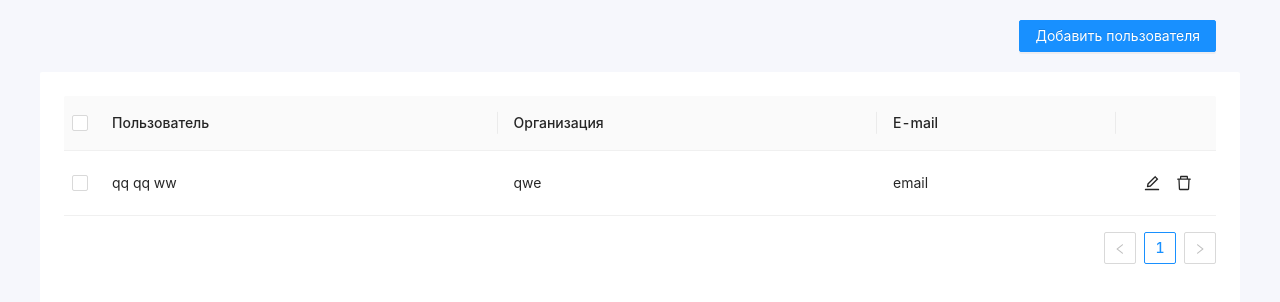
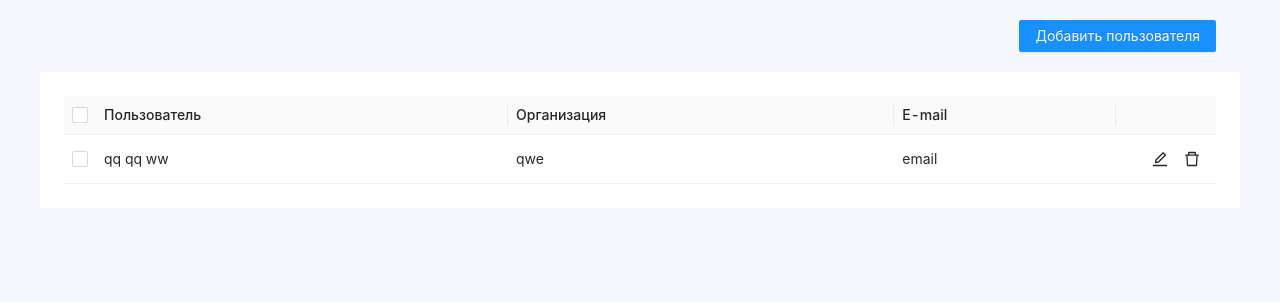
Before and after one commit to studenttsu/react-redux-example, a React (Create React App) app: page / in a window 1280 px wide. Shown: the top 302 px of the page. Built offline with nearby package versions, Linux system fonts and the light colour scheme.

Commit message:
added usersStore facade

```diff
--- a/src/features/users/UsersPage.tsx
+++ b/src/features/users/UsersPage.tsx
@@ -1,27 +1,27 @@
-import { useEffect } from 'react';
+import { useEffect, useMemo } from 'react';
 import { Button, Card, PageHeader } from 'antd';
 import { DeleteOutlined } from '@ant-design/icons';
-import { useAppDispatch } from 'store';
 
-import { fetchUsers, useUsersStore } from 'features/users/state';
+import { declensionOfWords } from 'common/utils';
+import { fetchUsersAction, useUsersStore } from './state';
 import { UsersTable } from './components/UsersTable';
-import { declensionOfWords } from 'common/utils/declensionOfWords';
 
 export const UsersPage = () => {
-    const dispatch = useAppDispatch();
     const { selectedIds } = useUsersStore();
 
     useEffect(() => {
-        dispatch(fetchUsers({ pageSize: 10, pageIndex: 0 }));
+        fetchUsersAction();
     }, []);
+
+    const removeButtonText = useMemo(() => <>
+        Удалить {selectedIds.length} {declensionOfWords(selectedIds.length, ['запись', 'записи', 'записей'])}
+    </>, [selectedIds]);
 
     return (
         <>
             <PageHeader
                 title={selectedIds.length > 0 && (
-                    <Button icon={<DeleteOutlined />}>
-                        Удалить {selectedIds.length} {declensionOfWords(selectedIds.length, ['запись', 'записи', 'записей'])}
-                    </Button>
+                    <Button icon={<DeleteOutlined />}>{removeButtonText}</Button>
                 )}
                 extra={<Button type="primary">Добавить пользователя</Button>}
             />
--- a/src/features/users/components/UsersTable.tsx
+++ b/src/features/users/components/UsersTable.tsx
@@ -1,18 +1,14 @@
-import { Key, useMemo } from 'react';
+import { useMemo } from 'react';
 import { ColumnsType } from 'antd/lib/table/interface';
 import { Button, Table, Tooltip } from 'antd';
 import { DeleteOutlined, EditOutlined } from '@ant-design/icons';
 
 import { UserDto } from 'common/dto';
-import { useAppDispatch } from 'store';
-import { toggleSelectedIds, useUsersStore } from 'features/users/state';
 import { confirm } from 'common/utils';
+import { useUsersStore, selectUserRowsAction } from '../state';
 
 export const UsersTable = () => {
-    const dispatch = useAppDispatch();
     const { pageData, isPending, totalRecords, selectedIds } = useUsersStore();
-
-    const selectUserRows = (selectedKeys: Key[]) => dispatch(toggleSelectedIds(selectedKeys));
 
     const edit = () => {
         console.log('Редактировать пользователя');
@@ -61,13 +57,15 @@ export const UsersTable = () => {
             columns={columns}
             dataSource={pageData}
             loading={isPending}
+            size="small"
             rowSelection={{
                 selectedRowKeys: selectedIds,
-                onChange: selectUserRows
+                onChange: selectUserRowsAction
             }}
             pagination={{
                 total: totalRecords,
-                pageSize: 10
+                pageSize: 10,
+                hideOnSinglePage: true
             }} />
     )
 }
--- /dev/null
+++ b/src/features/users/state/facade.ts
@@ -0,0 +1,10 @@
+import { Key } from 'react';
+import { store } from 'store';
+import { toggleSelectedIds } from './slice';
+import { fetchUsers } from 'features/users/state/actions';
+
+export const fetchUsersAction = (pageSize: number = 10, pageIndex: number = 0) =>
+    store.dispatch(fetchUsers({ pageSize, pageIndex }));
+
+export const selectUserRowsAction = (selectedKeys: Key[]) =>
+    store.dispatch(toggleSelectedIds(selectedKeys));
--- a/src/features/users/state/index.ts
+++ b/src/features/users/state/index.ts
@@ -2,5 +2,6 @@ import { useAppSelector } from 'store/store';
 
 export * from './actions';
 export * from './slice';
+export * from './facade';
 
 export const useUsersStore = () => useAppSelector((state) => state.users);
--- a/src/store/store.ts
+++ b/src/store/store.ts
@@ -1,7 +1,7 @@
 import { configureStore } from '@reduxjs/toolkit';
 import { TypedUseSelectorHook, useDispatch, useSelector } from 'react-redux';
 import organizationsReducer from './organizations/slice';
-import usersReducer from 'features/users/state/slice';
+import usersReducer  from 'features/users/state/slice';
 
 const { REACT_APP_DEV } = process.env;
 
```
